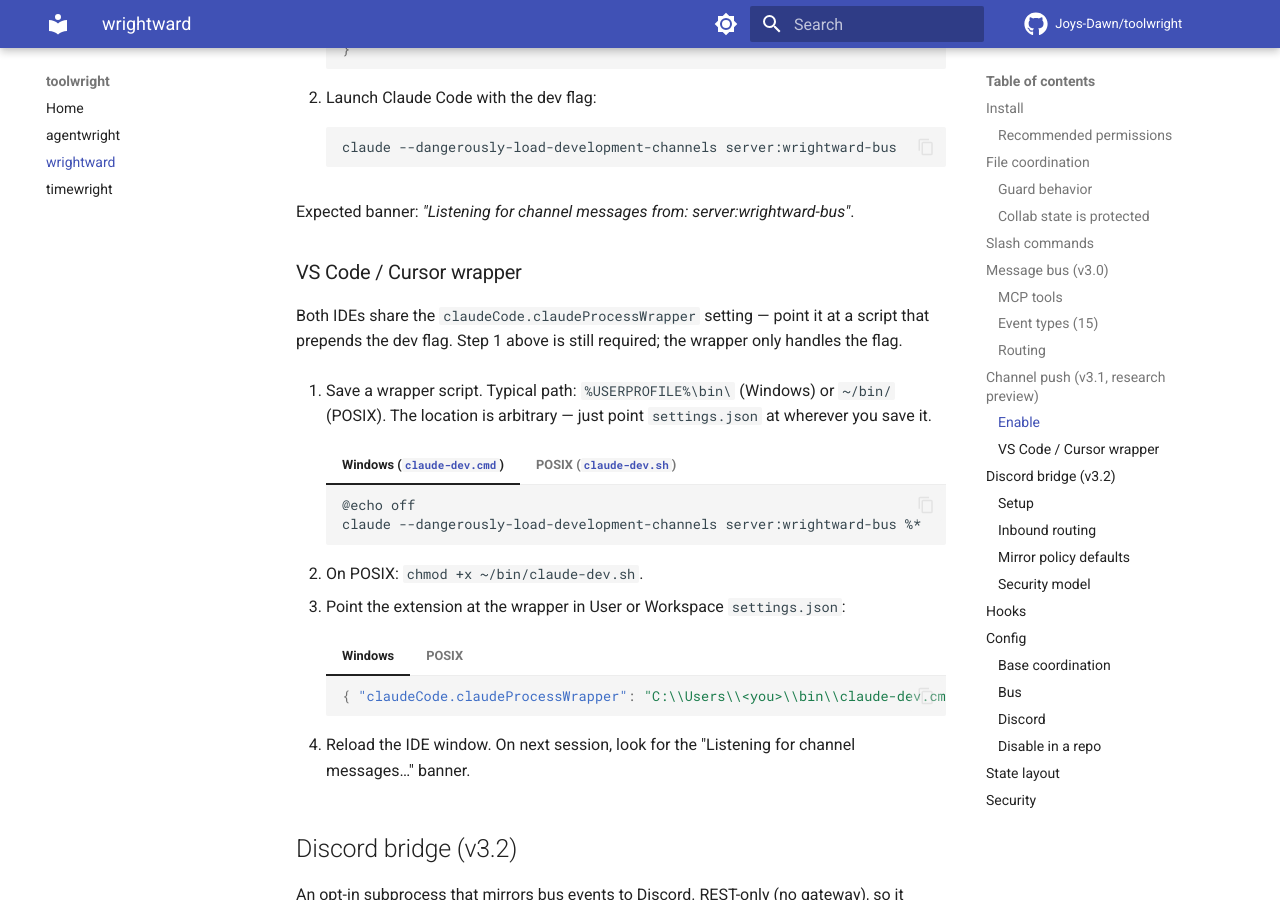
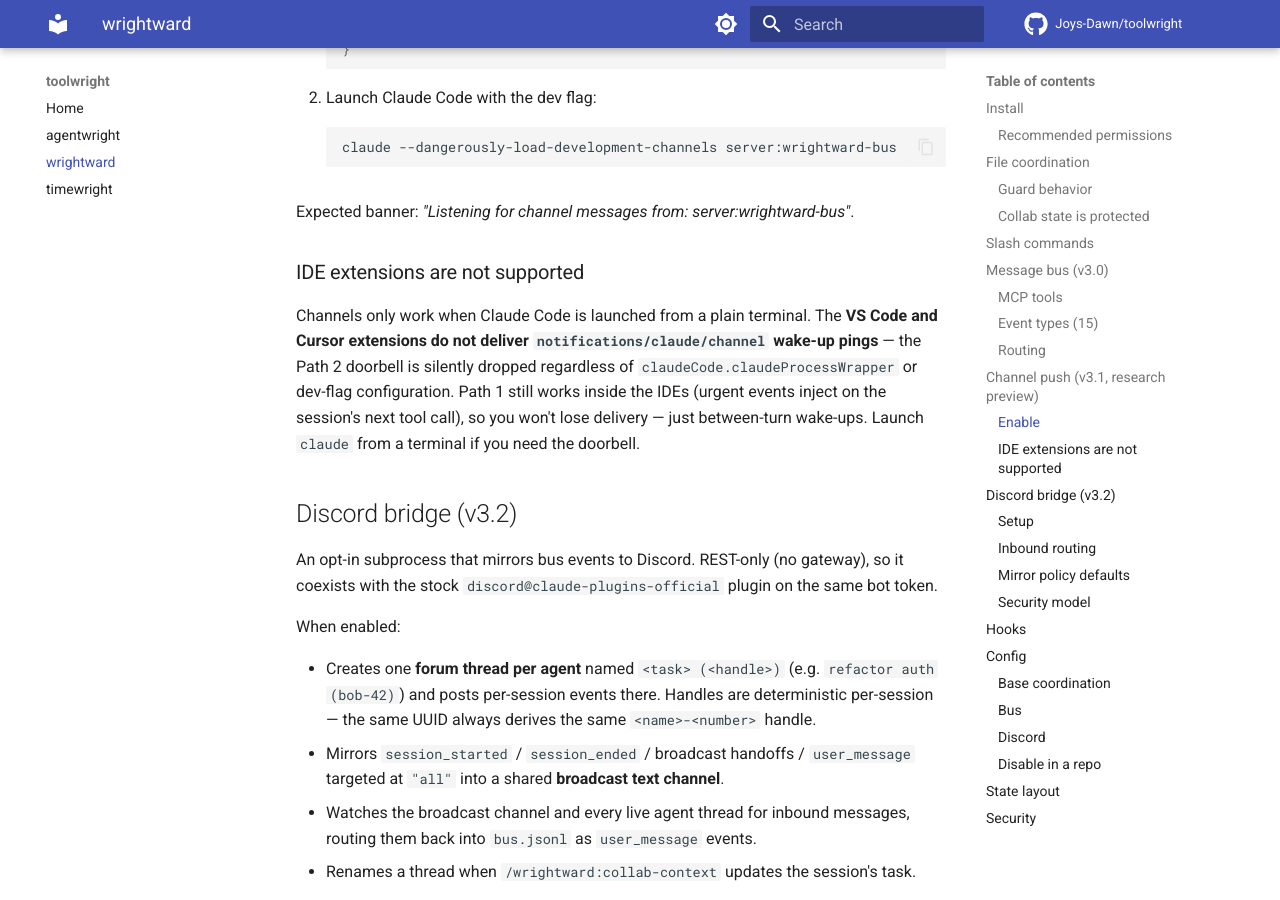
Before and after one commit to Joys-Dawn/toolwright, an MkDocs documentation site: the page built from docs/wrightward.md, in a window 1280 px wide and 900 px high, scrolled down 4854 px. Built offline with MkDocs 1.6.1 and Material for MkDocs 9.7.7, drawn with Linux system fonts in a browser that asks for light colours; comment, search, counter and statistics services are not loaded.

Commit message:
fixed docs to update that channels only work in cli not extension

````diff
--- a/docs/wrightward.md
+++ b/docs/wrightward.md
@@ -130,39 +130,9 @@ Adds a `notifications/claude/channel` wake-up ping so idle sessions notice new e
 
 Expected banner: *"Listening for channel messages from: server:wrightward-bus"*.
 
-### VS Code / Cursor wrapper
+### IDE extensions are not supported
 
-Both IDEs share the `claudeCode.claudeProcessWrapper` setting — point it at a script that prepends the dev flag. Step 1 above is still required; the wrapper only handles the flag.
-
-1. Save a wrapper script. Typical path: `%USERPROFILE%\bin\` (Windows) or `~/bin/` (POSIX). The location is arbitrary — just point `settings.json` at wherever you save it.
-
-    === "Windows (`claude-dev.cmd`)"
-        ```cmd
-        @echo off
-        claude --dangerously-load-development-channels server:wrightward-bus %*
-        ```
-
-    === "POSIX (`claude-dev.sh`)"
-        ```sh
-        #!/usr/bin/env sh
-        exec claude --dangerously-load-development-channels server:wrightward-bus "$@"
-        ```
-
-2. On POSIX: `chmod +x ~/bin/claude-dev.sh`.
-
-3. Point the extension at the wrapper in User or Workspace `settings.json`:
-
-    === "Windows"
-        ```json
-        { "claudeCode.claudeProcessWrapper": "C:\\Users\\<you>\\bin\\claude-dev.cmd" }
-        ```
-
-    === "POSIX"
-        ```json
-        { "claudeCode.claudeProcessWrapper": "/home/<you>/bin/claude-dev.sh" }
-        ```
-
-4. Reload the IDE window. On next session, look for the "Listening for channel messages…" banner.
+Channels only work when Claude Code is launched from a plain terminal. The **VS Code and Cursor extensions do not deliver `notifications/claude/channel` wake-up pings** — the Path 2 doorbell is silently dropped regardless of `claudeCode.claudeProcessWrapper` or dev-flag configuration. Path 1 still works inside the IDEs (urgent events inject on the session's next tool call), so you won't lose delivery — just between-turn wake-ups. Launch `claude` from a terminal if you need the doorbell.
 
 ## Discord bridge (v3.2)
 
````
Also changed, not shown: README.md (+1 -1 lines), wrightward/README.md (+2 -19 lines).
